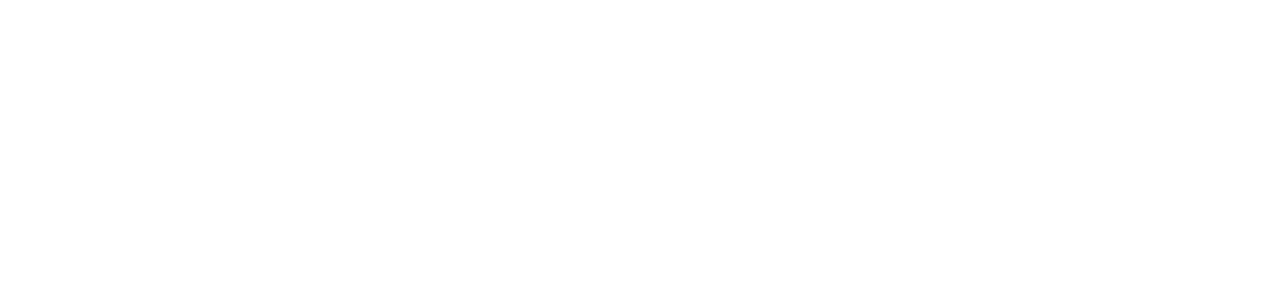
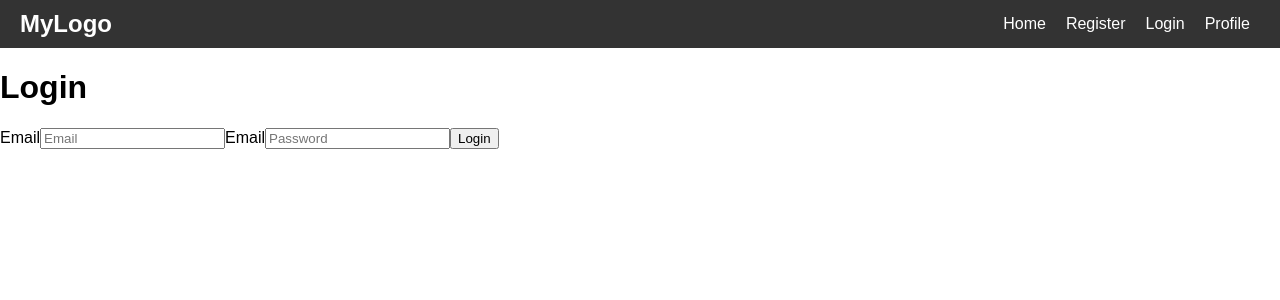
Before and after one commit to Mariuskvaal/apt-testing, a React (Create React App) app in the folder api-testing/: page /Login in a window 1280 px wide. Before the commit this address had no page. Shown: the top 300 px of the page. Built offline with nearby package versions, Linux system fonts and the light colour scheme.

Commit message:
register and login page

```diff
--- a/api-testing/src/App.js
+++ b/api-testing/src/App.js
@@ -3,6 +3,7 @@
 import Home from "./pages/Home/Home";
 import Register from "./pages/Register/Register"
 import Profile from "./pages/Profile/Profile"
+import Login from './pages/Login/Login';
 
 
 function App() {
@@ -11,6 +12,7 @@
     <Routes>
       <Route path="/" element={<Home />} />
       <Route path="Register" element={<Register />} />
+      <Route path="Login" element={<Login />} />
       <Route path="Profile" element={<Profile />} />
     </Routes>
     </Router>
--- a/api-testing/src/pages/Home/Home.jsx
+++ b/api-testing/src/pages/Home/Home.jsx
@@ -11,15 +11,24 @@
 };
 return (
     <div>
-      <nav className="navbar">
+        <nav className="navbar">
         <div className="navbar-logo">MyLogo</div>
         <button className="navbar-toggle" onClick={toggleMenu}>
           {isMenuOpen ? "X" : "☰"}
         </button>
         <ul className={`navbar-links ${isMenuOpen ? "active" : ""}`}>
-          <li><Link to="/">Home</Link></li>
-          <li><Link to="/Register">Register</Link></li>
-          <li><Link to="/Profile">Profile</Link></li>
+          <li>
+            <Link to="/">Home</Link>
+          </li>
+          <li>
+            <Link to="/Register">Register</Link>
+          </li>
+          <li>
+            <Link to="/Login">Login</Link>
+          </li>
+          <li>
+            <Link to="/Profile">Profile</Link>
+          </li>
         </ul>
       </nav>
 
--- a/api-testing/src/pages/Login/Login.jsx
+++ b/api-testing/src/pages/Login/Login.jsx
@@ -0,0 +1,100 @@
+import React, { useState } from "react";
+import { Link } from "react-router-dom";
+import axios from "axios";
+import "./Login.css";
+
+const Login = () => {
+  const [isMenuOpen, setIsMenuOpen] = useState(false);
+  const [formData, setFormData] = useState({ email: "" });
+  const [message, setMessage] = useState("");
+
+  const toggleMenu = () => {
+    setIsMenuOpen(!isMenuOpen);
+  };
+
+  const handleChange = (e) => {
+    const { name, value } = e.target;
+    setFormData({ ...formData, [name]: value });
+  };
+
+  const handleSubmit = async (e) => {
+    e.preventDefault();
+    setMessage("");
+
+    try {
+      const response = await axios.post(
+        "https://v2.api.noroff.dev/auth/login",
+        formData,
+        {
+          headers: {
+            "Content-Type": "application/json",
+          },
+        }
+      );
+      setMessage("Login successful!");
+      console.log("Response:", response.data);
+    } catch (error) {
+      setMessage("Login failed. Please try again.");
+      console.error("Error:", error);
+    }
+  };
+
+  return (
+    <>
+      {/* Navigation Bar */}
+      <nav className="navbar">
+        <div className="navbar-logo">MyLogo</div>
+        <button className="navbar-toggle" onClick={toggleMenu}>
+          {isMenuOpen ? "X" : "☰"}
+        </button>
+        <ul className={`navbar-links ${isMenuOpen ? "active" : ""}`}>
+          <li>
+            <Link to="/">Home</Link>
+          </li>
+          <li>
+            <Link to="/Register">Register</Link>
+          </li>
+          <li>
+            <Link to="/Login">Login</Link>
+          </li>
+          <li>
+            <Link to="/Profile">Profile</Link>
+          </li>
+        </ul>
+      </nav>
+
+      {/* Login Form */}
+      <div className="login-page">
+        <h1>Login</h1>
+        <form className="login-form" onSubmit={handleSubmit}>
+          <label htmlFor="email">Email</label>
+          <input
+            type="email"
+            id="email"
+            name="email"
+            value={formData.email}
+            onChange={handleChange}
+            placeholder="Email"
+            required
+          />
+                    <label htmlFor="email">Email</label>
+          <input
+            type="password"
+            id="password"
+            name="password"
+            value={formData.password}
+            onChange={handleChange}
+            placeholder="Password"
+            required
+          />
+          <button type="submit">Login</button>
+        </form>
+
+        {/* Message */}
+        {message && <p className="message">{message}</p>}
+      </div>
+    </>
+  );
+};
+
+export default Login;
--- a/api-testing/src/pages/Register/Register.jsx
+++ b/api-testing/src/pages/Register/Register.jsx
@@ -9,7 +9,7 @@
 
   // State for form data
   const [formData, setFormData] = useState({
-    username: "",
+    name: "",
     email: "",
     password: "",
   });
@@ -69,6 +69,9 @@
             <Link to="/Register">Register</Link>
           </li>
           <li>
+            <Link to="/Login">Login</Link>
+          </li>
+          <li>
             <Link to="/Profile">Profile</Link>
           </li>
         </ul>
@@ -79,14 +82,14 @@
         <h1>Register</h1>
         <form className="register-form" onSubmit={handleSubmit}>
           {/* Username Input */}
-          <label htmlFor="username">Username:</label>
+          <label htmlFor="name">Name:</label>
           <input
             type="text"
-            id="username"
-            name="username"
-            value={formData.username}
+            id="name"
+            name="name"
+            value={formData.name}
             onChange={handleChange}
-            placeholder="Enter your username"
+            placeholder="Enter your name"
             required
           />
 
```
